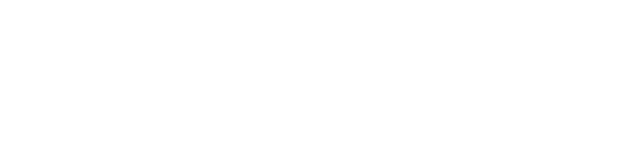
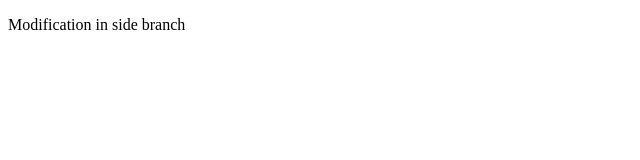
Before and after one commit to AlaaFJamal/New, a plain HTML site: page index.html in a window 1280 px wide. Shown: the whole page, without its empty margins (0-640 px from the left). Drawn offline with Linux system fonts and the light colour scheme.

Commit message:
added P in side branch

```diff
--- a/index.html
+++ b/index.html
@@ -4,6 +4,7 @@
 	<title></title>
 </head>
 <body>
+	<p>Modification in side branch</p>
 
 </body>
 </html>
```
